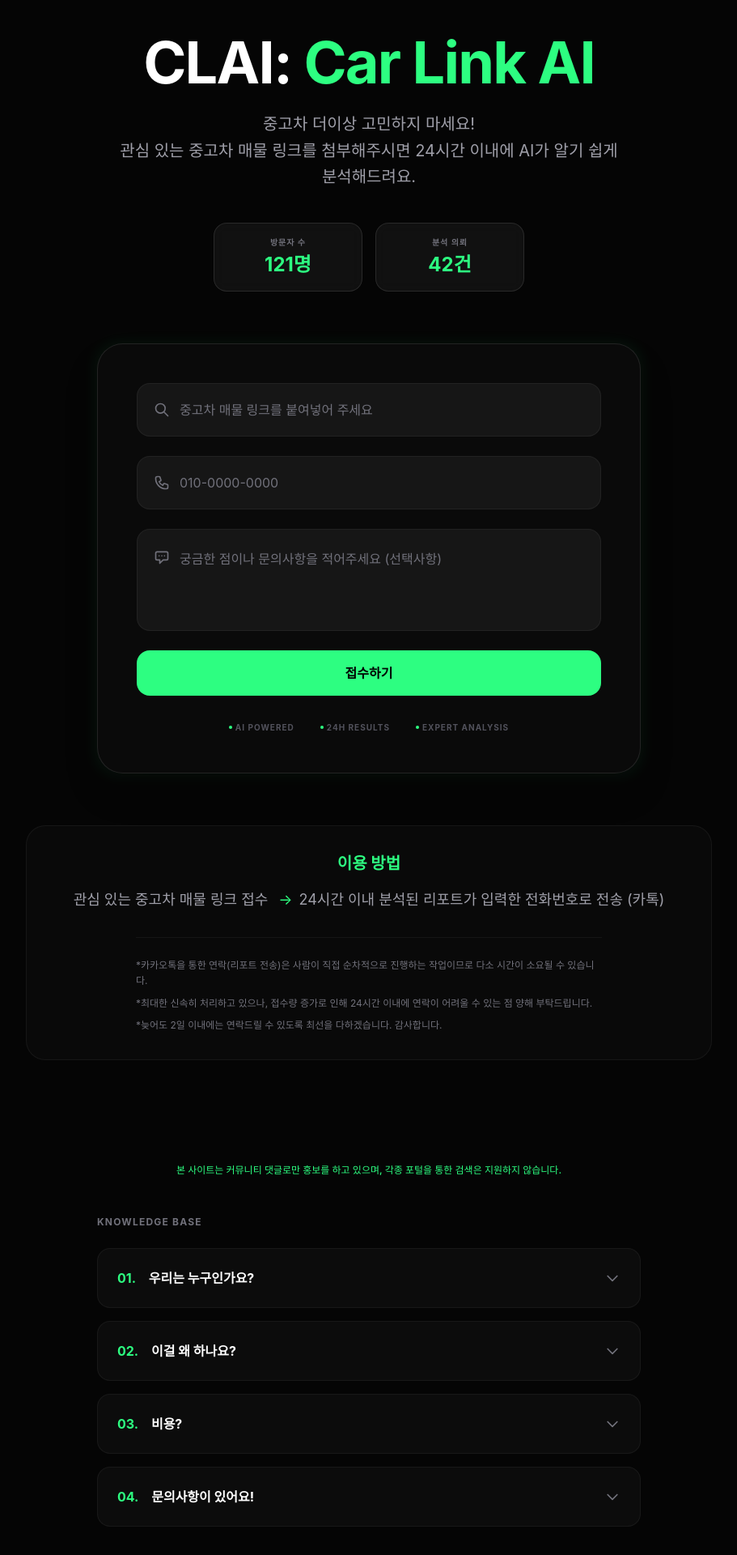
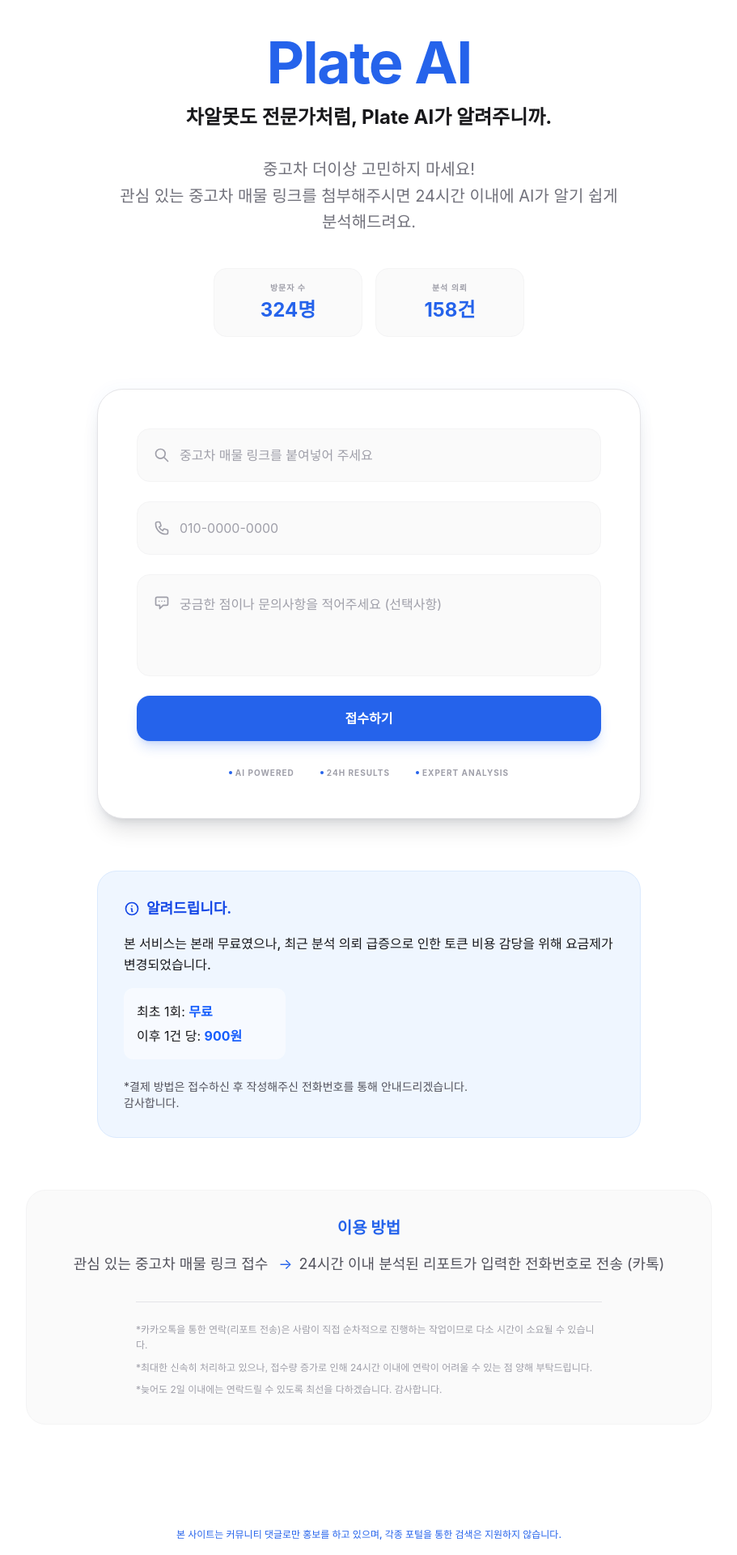
Before and after one commit to 777ceo11/CALI, a Next.js app: page / in a window 1280 px wide. Shown: the part 120-2040 px from the top of the page at 81% size, without its empty margins (184-1095 px from the left). Built offline with nearby package versions, Linux system fonts and the light colour scheme.

Commit message:
brand: rebranding to Plate AI with white/blue theme and pricing updates

```diff
--- a/app/globals.css
+++ b/app/globals.css
@@ -1,9 +1,9 @@
 @import "tailwindcss";
 
 :root {
-  --background: #050505;
-  --foreground: #ffffff;
-  --primary: #2DFE81;
+  --background: #ffffff;
+  --foreground: #09090b;
+  --primary: #2563eb;
 }
 
 @theme inline {
@@ -22,10 +22,10 @@
 
 /* Custom glow effect */
 .glow {
-  box-shadow: 0 0 20px rgba(45, 254, 129, 0.15);
+  box-shadow: 0 0 20px rgba(37, 99, 235, 0.1);
 }
 
 .glow-focus:focus-within {
-  box-shadow: 0 0 30px rgba(45, 254, 129, 0.3);
+  box-shadow: 0 0 30px rgba(37, 99, 235, 0.2);
   border-color: var(--primary);
 }
--- a/app/page.tsx
+++ b/app/page.tsx
@@ -35,25 +35,25 @@
   const [question, setQuestion] = useState("");
   const [isSubmitting, setIsSubmitting] = useState(false);
   const [message, setMessage] = useState("");
-  const [stats, setStats] = useState({ visitors: 121, requests: 42 });
+  const [stats, setStats] = useState({ visitors: 324, requests: 158 });
 
   useEffect(() => {
-    // 2026년 5월 3일 오전 3시를 기준으로 계산
-    const baseDate = new Date("2026-05-03T03:00:00");
+    // 2026년 5월 5일 00시를 기준으로 계산
+    const baseDate = new Date("2026-05-05T00:00:00");
 
     const updateStats = () => {
       const now = new Date();
       const diffMs = now.getTime() - baseDate.getTime();
-      const diffHours = Math.floor(diffMs / (1000 * 60 * 60));
+      const diffMinutes = Math.floor(diffMs / (1000 * 60));
 
       setStats({
-        visitors: 121 + Math.max(0, diffHours * 2),
-        requests: 42 + Math.max(0, Math.floor(diffHours / 6) * 4)
+        visitors: 324 + Math.max(0, Math.floor(diffMinutes / 10) * 2),
+        requests: 158 + Math.max(0, Math.floor(diffMinutes / 30) * 1)
       });
     };
 
     updateStats();
-    const timer = setInterval(updateStats, 1000 * 60 * 30); // 30분마다 갱신
+    const timer = setInterval(updateStats, 1000 * 60 * 5); // 5분마다 갱신
     return () => clearInterval(timer);
   }, []);
 
@@ -112,13 +112,13 @@
   };
 
   return (
-    <div className="min-h-screen bg-[#050505] text-white selection:bg-primary selection:text-black">
+    <div className="min-h-screen bg-white text-zinc-900 selection:bg-primary/10 selection:text-primary">
       {/* Navigation */}
-      <nav className="flex items-center justify-between px-6 py-4 md:px-12 border-b border-white/5">
+      <nav className="flex items-center justify-between px-6 py-4 md:px-12 border-b border-zinc-100">
         <div className="flex items-center gap-8">
-          <div className="text-2xl font-bold tracking-tighter text-primary">CLAI</div>
-          <div className="flex items-center gap-8 text-sm font-medium text-zinc-400">
-            <a href="#" className="hover:text-white transition-colors text-white">Home</a>
+          <div className="text-2xl font-bold tracking-tighter text-primary">Plate AI</div>
+          <div className="flex items-center gap-8 text-sm font-medium text-zinc-500">
+            <a href="#" className="hover:text-primary transition-colors text-zinc-900">Home</a>
           </div>
         </div>
       </nav>
@@ -126,24 +126,27 @@
       <main className="max-w-4xl mx-auto px-6 pt-16 md:pt-24 pb-32">
         {/* Hero Section */}
         <div className="text-center mb-12 md:mb-16">
-          <h1 className="text-4xl md:text-7xl font-bold tracking-tight mb-6">
-            CLAI: <span className="text-primary">Car Link AI</span>
+          <h1 className="text-4xl md:text-7xl font-bold tracking-tight mb-4 text-primary">
+            Plate AI
           </h1>
-          <p className="text-zinc-400 text-base md:text-xl max-w-2xl mx-auto leading-relaxed break-keep">
+          <p className="text-zinc-900 text-lg md:text-2xl font-bold mb-8">
+            차알못도 전문가처럼, Plate AI가 알려주니까.
+          </p>
+          <p className="text-zinc-500 text-base md:text-xl max-w-2xl mx-auto leading-relaxed break-keep">
             중고차 더이상 고민하지 마세요!<br/>
             관심 있는 중고차 매물 링크를 첨부해주시면 24시간 이내에 AI가 알기 쉽게 분석해드려요.
           </p>
 
           {/* Stats Section */}
           <div className="mt-10 grid grid-cols-2 gap-4 max-w-sm mx-auto">
-            <div className="bg-white/5 border border-white/10 rounded-2xl p-4 backdrop-blur-sm">
-              <div className="text-zinc-500 text-[10px] font-bold uppercase tracking-widest mb-1">방문자 수</div>
+            <div className="bg-zinc-50 border border-zinc-100 rounded-2xl p-4">
+              <div className="text-zinc-400 text-[10px] font-bold uppercase tracking-widest mb-1">방문자 수</div>
               <div className="text-xl md:text-2xl font-bold text-primary">
                 <CountUp end={stats.visitors} />명
               </div>
             </div>
-            <div className="bg-white/5 border border-white/10 rounded-2xl p-4 backdrop-blur-sm">
-              <div className="text-zinc-500 text-[10px] font-bold uppercase tracking-widest mb-1">분석 의뢰</div>
+            <div className="bg-zinc-50 border border-zinc-100 rounded-2xl p-4">
+              <div className="text-zinc-400 text-[10px] font-bold uppercase tracking-widest mb-1">분석 의뢰</div>
               <div className="text-xl md:text-2xl font-bold text-primary">
                 <CountUp end={stats.requests} />건
               </div>
@@ -153,16 +156,16 @@
 
         {/* Form Section */}
         <div className="relative group max-w-2xl mx-auto mb-16">
-          <div className="absolute -inset-1 bg-primary/20 rounded-[2rem] blur opacity-25 group-hover:opacity-50 transition duration-1000 group-hover:duration-200"></div>
-          <div className="relative bg-[#0A0A0A] border border-white/10 rounded-[2rem] p-6 md:p-12 shadow-2xl">
+          <div className="absolute -inset-1 bg-primary/10 rounded-[2rem] blur opacity-25 group-hover:opacity-40 transition duration-1000 group-hover:duration-200"></div>
+          <div className="relative bg-white border border-zinc-200 rounded-[2rem] p-6 md:p-12 shadow-xl">
             <form onSubmit={handleSubmit} className="space-y-6">
-              <div className="relative glow-focus transition-all duration-300 rounded-2xl border border-white/5 bg-white/5 p-1">
+              <div className="relative glow-focus transition-all duration-300 rounded-2xl border border-zinc-100 bg-zinc-50 p-1">
                 <div className="flex items-center px-4">
-                  <svg className="w-5 h-5 text-zinc-500 mr-3 flex-shrink-0" fill="none" stroke="currentColor" viewBox="0 0 24 24"><path strokeLinecap="round" strokeLinejoin="round" strokeWidth="2" d="M21 21l-6-6m2-5a7 7 0 11-14 0 7 7 0 0114 0z" /></svg>
+                  <svg className="w-5 h-5 text-zinc-400 mr-3 flex-shrink-0" fill="none" stroke="currentColor" viewBox="0 0 24 24"><path strokeLinecap="round" strokeLinejoin="round" strokeWidth="2" d="M21 21l-6-6m2-5a7 7 0 11-14 0 7 7 0 0114 0z" /></svg>
                   <input
                     type="url"
                     placeholder="중고차 매물 링크를 붙여넣어 주세요"
-                    className="w-full py-4 bg-transparent border-none focus:ring-0 text-white placeholder-zinc-500 text-sm md:text-base"
+                    className="w-full py-4 bg-transparent border-none focus:ring-0 text-zinc-900 placeholder-zinc-400 text-sm md:text-base"
                     value={link}
                     onChange={(e) => setLink(e.target.value)}
                     required
@@ -170,13 +173,13 @@
                 </div>
               </div>
 
-              <div className="relative glow-focus transition-all duration-300 rounded-2xl border border-white/5 bg-white/5 p-1">
+              <div className="relative glow-focus transition-all duration-300 rounded-2xl border border-zinc-100 bg-zinc-50 p-1">
                 <div className="flex items-center px-4">
-                  <svg className="w-5 h-5 text-zinc-500 mr-3 flex-shrink-0" fill="none" stroke="currentColor" viewBox="0 0 24 24"><path strokeLinecap="round" strokeLinejoin="round" strokeWidth="2" d="M3 5a2 2 0 012-2h3.28a1 1 0 01.948.684l1.498 4.493a1 1 0 01-.502 1.21l-2.257 1.13a11.042 11.042 0 005.516 5.516l1.13-2.257a1 1 0 011.21-.502l4.493 1.498a1 1 0 01.684.949V19a2 2 0 01-2 2h-1C9.716 21 3 14.284 3 6V5z" /></svg>
+                  <svg className="w-5 h-5 text-zinc-400 mr-3 flex-shrink-0" fill="none" stroke="currentColor" viewBox="0 0 24 24"><path strokeLinecap="round" strokeLinejoin="round" strokeWidth="2" d="M3 5a2 2 0 012-2h3.28a1 1 0 01.948.684l1.498 4.493a1 1 0 01-.502 1.21l-2.257 1.13a11.042 11.042 0 005.516 5.516l1.13-2.257a1 1 0 011.21-.502l4.493 1.498a1 1 0 01.684.949V19a2 2 0 01-2 2h-1C9.716 21 3 14.284 3 6V5z" /></svg>
                   <input
                     type="tel"
                     placeholder="010-0000-0000"
-                    className="w-full py-4 bg-transparent border-none focus:ring-0 text-white placeholder-zinc-500 text-sm md:text-base"
+                    className="w-full py-4 bg-transparent border-none focus:ring-0 text-zinc-900 placeholder-zinc-400 text-sm md:text-base"
                     value={phone}
                     onChange={handlePhoneChange}
                     maxLength={13}
@@ -185,12 +188,12 @@
                 </div>
               </div>
 
-              <div className="relative glow-focus transition-all duration-300 rounded-2xl border border-white/5 bg-white/5 p-1">
+              <div className="relative glow-focus transition-all duration-300 rounded-2xl border border-zinc-100 bg-zinc-50 p-1">
                 <div className="flex items-start px-4 py-2">
-                  <svg className="w-5 h-5 text-zinc-500 mr-3 mt-3 flex-shrink-0" fill="none" stroke="currentColor" viewBox="0 0 24 24"><path strokeLinecap="round" strokeLinejoin="round" strokeWidth="2" d="M8 10h.01M12 10h.01M16 10h.01M9 16H5a2 2 0 01-2-2V6a2 2 0 012-2h14a2 2 0 012 2v8a2 2 0 01-2 2h-5l-5 5v-5z" /></svg>
+                  <svg className="w-5 h-5 text-zinc-400 mr-3 mt-3 flex-shrink-0" fill="none" stroke="currentColor" viewBox="0 0 24 24"><path strokeLinecap="round" strokeLinejoin="round" strokeWidth="2" d="M8 10h.01M12 10h.01M16 10h.01M9 16H5a2 2 0 01-2-2V6a2 2 0 012-2h14a2 2 0 012 2v8a2 2 0 01-2 2h-5l-5 5v-5z" /></svg>
                   <textarea
                     placeholder="궁금한 점이나 문의사항을 적어주세요 (선택사항)"
-                    className="w-full py-3 bg-transparent border-none focus:ring-0 text-white placeholder-zinc-500 text-sm md:text-base min-h-[100px] resize-none"
+                    className="w-full py-3 bg-transparent border-none focus:ring-0 text-zinc-900 placeholder-zinc-400 text-sm md:text-base min-h-[100px] resize-none"
                     value={question}
                     onChange={(e) => setQuestion(e.target.value)}
                   />
@@ -200,19 +203,19 @@
               <button
                 type="submit"
                 disabled={isSubmitting}
-                className="w-full py-4 bg-primary text-black font-bold rounded-2xl hover:scale-[1.02] active:scale-95 transition-all duration-200 disabled:opacity-50 disabled:hover:scale-100 text-sm md:text-base"
+                className="w-full py-4 bg-primary text-white font-bold rounded-2xl hover:bg-primary/90 active:scale-95 transition-all duration-200 disabled:opacity-50 disabled:hover:scale-100 text-sm md:text-base shadow-lg shadow-primary/20"
               >
                 {isSubmitting ? "접수 중..." : "접수하기"}
               </button>
 
               {message && (
-                <p className={`text-center text-sm ${message.includes('완료') ? 'text-primary' : 'text-red-400'}`}>
+                <p className={`text-center text-sm ${message.includes('완료') ? 'text-primary font-bold' : 'text-red-500'}`}>
                   {message}
                 </p>
               )}
             </form>
 
-            <div className="mt-8 flex flex-wrap justify-center gap-4 md:gap-8 text-[10px] uppercase tracking-widest text-zinc-600 font-bold">
+            <div className="mt-8 flex flex-wrap justify-center gap-4 md:gap-8 text-[10px] uppercase tracking-widest text-zinc-400 font-bold">
               <span className="flex items-center gap-1"><span className="w-1 h-1 bg-primary rounded-full"></span> AI Powered</span>
               <span className="flex items-center gap-1"><span className="w-1 h-1 bg-primary rounded-full"></span> 24H Results</span>
               <span className="flex items-center gap-1"><span className="w-1 h-1 bg-primary rounded-full"></span> Expert Analysis</span>
@@ -220,23 +223,44 @@
           </div>
         </div>
 
+        {/* Pricing Notice Section */}
+        <div className="max-w-2xl mx-auto mb-16 p-6 md:p-8 bg-blue-50 border border-blue-100 rounded-3xl text-zinc-900">
+          <h2 className="text-lg font-bold mb-4 text-blue-700 flex items-center gap-2">
+            <svg className="w-5 h-5" fill="none" stroke="currentColor" viewBox="0 0 24 24"><path strokeLinecap="round" strokeLinejoin="round" strokeWidth="2" d="M13 16h-1v-4h-1m1-4h.01M21 12a9 9 0 11-18 0 9 9 0 0118 0z" /></svg>
+            알려드립니다.
+          </h2>
+          <div className="space-y-4 text-sm md:text-base leading-relaxed">
+            <p className="font-medium">
+              본 서비스는 본래 무료였으나, 최근 분석 의뢰 급증으로 인한 토큰 비용 감당을 위해 요금제가 변경되었습니다.
+            </p>
+            <div className="bg-white/50 p-4 rounded-xl space-y-1 inline-block min-w-[200px]">
+              <p>최초 1회: <span className="text-blue-600 font-bold">무료</span></p>
+              <p>이후 1건 당: <span className="text-blue-600 font-bold">900원</span></p>
+            </div>
+            <p className="text-zinc-600 text-xs md:text-sm pt-2">
+              *결제 방법은 접수하신 후 작성해주신 전화번호를 통해 안내드리겠습니다.<br/>
+              감사합니다.
+            </p>
+          </div>
+        </div>
+
         {/* Description Section */}
         <div className="text-center space-y-12 mb-24 md:mb-32">
-          <div className="p-6 md:p-8 border border-white/5 bg-white/[0.02] rounded-3xl">
+          <div className="p-6 md:p-8 border border-zinc-100 bg-zinc-50 rounded-3xl">
             <h2 className="text-lg md:text-xl font-bold mb-4 text-primary">이용 방법</h2>
-            <p className="text-zinc-400 text-base md:text-lg leading-relaxed break-keep mb-8">
+            <p className="text-zinc-600 text-base md:text-lg leading-relaxed break-keep mb-8">
               관심 있는 중고차 매물 링크 접수 <span className="mx-2 text-primary">→</span>
               24시간 이내 분석된 리포트가 입력한 전화번호로 전송 (카톡)
             </p>
 
-            <div className="space-y-2 text-left max-w-xl mx-auto border-t border-white/5 pt-6">
-              <p className="text-zinc-500 text-[11px] md:text-xs leading-relaxed">
+            <div className="space-y-2 text-left max-w-xl mx-auto border-t border-zinc-200 pt-6">
+              <p className="text-zinc-400 text-[11px] md:text-xs leading-relaxed">
                 *카카오톡을 통한 연락(리포트 전송)은 사람이 직접 순차적으로 진행하는 작업이므로 다소 시간이 소요될 수 있습니다.
               </p>
-              <p className="text-zinc-500 text-[11px] md:text-xs leading-relaxed">
+              <p className="text-zinc-400 text-[11px] md:text-xs leading-relaxed">
                 *최대한 신속히 처리하고 있으나, 접수량 증가로 인해 24시간 이내에 연락이 어려울 수 있는 점 양해 부탁드립니다.
               </p>
-              <p className="text-zinc-500 text-[11px] md:text-xs leading-relaxed">
+              <p className="text-zinc-400 text-[11px] md:text-xs leading-relaxed">
                 *늦어도 2일 이내에는 연락드릴 수 있도록 최선을 다하겠습니다. 감사합니다.
               </p>
             </div>
@@ -249,53 +273,58 @@
 
         {/* Toggles / FAQ */}
         <div className="space-y-4 max-w-2xl mx-auto">
-          <h3 className="text-zinc-500 uppercase tracking-widest text-xs font-bold mb-6">Knowledge Base</h3>
+          <h3 className="text-zinc-400 uppercase tracking-widest text-xs font-bold mb-6 italic">Knowledge Base</h3>
 
-          <details className="group bg-white/[0.03] border border-white/5 rounded-2xl overflow-hidden">
-            <summary className="flex items-center justify-between p-6 cursor-pointer hover:bg-white/[0.05] transition-colors">
-              <span className="font-bold text-sm md:text-base">
-                <span className="text-primary mr-3">01.</span> 우리는 누구인가요?
+          <details className="group bg-zinc-50 border border-zinc-100 rounded-2xl overflow-hidden">
+            <summary className="flex items-center justify-between p-6 cursor-pointer hover:bg-zinc-100 transition-colors">
+              <span className="font-bold text-sm md:text-base text-zinc-900">
+                <span className="text-primary mr-3">01.</span> 누가?
               </span>
-              <svg className="w-5 h-5 text-zinc-500 group-open:rotate-180 transition-transform" fill="none" stroke="currentColor" viewBox="0 0 24 24"><path strokeLinecap="round" strokeLinejoin="round" strokeWidth="2" d="M19 9l-7 7-7-7" /></svg>
+              <svg className="w-5 h-5 text-zinc-400 group-open:rotate-180 transition-transform" fill="none" stroke="currentColor" viewBox="0 0 24 24"><path strokeLinecap="round" strokeLinejoin="round" strokeWidth="2" d="M19 9l-7 7-7-7" /></svg>
             </summary>
-            <div className="p-6 pt-0 text-zinc-400 text-sm md:text-base leading-relaxed border-t border-white/5 break-keep">
+            <div className="p-6 pt-0 text-zinc-600 text-sm md:text-base leading-relaxed border-t border-zinc-100 break-keep">
               졸업 프로젝트를 하고 있는 인천대학교 4학년, 경희대학교 4학년 재학생 입니다!
             </div>
           </details>
 
-          <details className="group bg-white/[0.03] border border-white/5 rounded-2xl overflow-hidden">
-            <summary className="flex items-center justify-between p-6 cursor-pointer hover:bg-white/[0.05] transition-colors">
-              <span className="font-bold text-sm md:text-base">
-                <span className="text-primary mr-3">02.</span> 이걸 왜 하나요?
+          <details className="group bg-zinc-50 border border-zinc-100 rounded-2xl overflow-hidden">
+            <summary className="flex items-center justify-between p-6 cursor-pointer hover:bg-zinc-100 transition-colors">
+              <span className="font-bold text-sm md:text-base text-zinc-900">
+                <span className="text-primary mr-3">02.</span> 왜?
               </span>
-              <svg className="w-5 h-5 text-zinc-500 group-open:rotate-180 transition-transform" fill="none" stroke="currentColor" viewBox="0 0 24 24"><path strokeLinecap="round" strokeLinejoin="round" strokeWidth="2" d="M19 9l-7 7-7-7" /></svg>
+              <svg className="w-5 h-5 text-zinc-400 group-open:rotate-180 transition-transform" fill="none" stroke="currentColor" viewBox="0 0 24 24"><path strokeLinecap="round" strokeLinejoin="round" strokeWidth="2" d="M19 9l-7 7-7-7" /></svg>
             </summary>
-            <div className="p-6 pt-0 text-zinc-400 text-sm md:text-base leading-relaxed border-t border-white/5 break-keep">
+            <div className="p-6 pt-0 text-zinc-600 text-sm md:text-base leading-relaxed border-t border-zinc-100 break-keep">
               어떤 중고차를 사야할지 모르겠는데, 딜러에 의존할 수 밖에 없는 구조를 바꾸고자 합니다! 이에 프로젝트에 대한 실제 이용자들의 데이터가 필요합니다.
             </div>
           </details>
 
-          <details className="group bg-white/[0.03] border border-white/5 rounded-2xl overflow-hidden">
-            <summary className="flex items-center justify-between p-6 cursor-pointer hover:bg-white/[0.05] transition-colors">
-              <span className="font-bold text-sm md:text-base">
+          <details className="group bg-zinc-50 border border-zinc-100 rounded-2xl overflow-hidden">
+            <summary className="flex items-center justify-between p-6 cursor-pointer hover:bg-zinc-100 transition-colors">
+              <span className="font-bold text-sm md:text-base text-zinc-900">
                 <span className="text-primary mr-3">03.</span> 비용?
               </span>
-              <svg className="w-5 h-5 text-zinc-500 group-open:rotate-180 transition-transform" fill="none" stroke="currentColor" viewBox="0 0 24 24"><path strokeLinecap="round" strokeLinejoin="round" strokeWidth="2" d="M19 9l-7 7-7-7" /></svg>
+              <svg className="w-5 h-5 text-zinc-400 group-open:rotate-180 transition-transform" fill="none" stroke="currentColor" viewBox="0 0 24 24"><path strokeLinecap="round" strokeLinejoin="round" strokeWidth="2" d="M19 9l-7 7-7-7" /></svg>
             </summary>
-            <div className="p-6 pt-0 text-zinc-400 text-sm md:text-base leading-relaxed border-t border-white/5 break-keep">
-              당연히 무료입니다!<br/><br/>
-              대신 리포트 발송 전후로 요청드리는 사전·사후 설문지에 꼭 참여해 주시기를 간곡히 부탁드립니다.
+            <div className="p-6 pt-0 text-zinc-600 text-sm md:text-base leading-relaxed border-t border-zinc-100 break-keep space-y-4">
+              <p>본 프로젝트는 본래 무료로 진행하던 서비스였으나, 최근 분석 의뢰 증가로 인해 사비로 진행하던 ai비용 감당이 어려워져 최초 1회만 무료로 분석이 가능함을 알려드립니다.<br/>
+              최초 1회 무료 이후에는 1건당 최소한의 비용(900원)이 부과됩니다.</p>
+
+              <p>최초 무료로 진행되는 리포트의 경우, 발송 전후로 요청드리는 사전·사후 설문지에 꼭 참여해 주시기를 간곡히 부탁드립니다.</p>
+
+              <p>감사합니다.<br/><br/>
+              <span className="text-xs text-zinc-400">본 정책은 2026년 5월 5일 00시부터 적용됩니다.</span></p>
             </div>
           </details>
 
-          <details className="group bg-white/[0.03] border border-white/5 rounded-2xl overflow-hidden">
-            <summary className="flex items-center justify-between p-6 cursor-pointer hover:bg-white/[0.05] transition-colors">
-              <span className="font-bold text-sm md:text-base">
-                <span className="text-primary mr-3">04.</span> 문의사항이 있어요!
+          <details className="group bg-zinc-50 border border-zinc-100 rounded-2xl overflow-hidden">
+            <summary className="flex items-center justify-between p-6 cursor-pointer hover:bg-zinc-100 transition-colors">
+              <span className="font-bold text-sm md:text-base text-zinc-900">
+                <span className="text-primary mr-3">04.</span> 문의사항
               </span>
-              <svg className="w-5 h-5 text-zinc-500 group-open:rotate-180 transition-transform" fill="none" stroke="currentColor" viewBox="0 0 24 24"><path strokeLinecap="round" strokeLinejoin="round" strokeWidth="2" d="M19 9l-7 7-7-7" /></svg>
+              <svg className="w-5 h-5 text-zinc-400 group-open:rotate-180 transition-transform" fill="none" stroke="currentColor" viewBox="0 0 24 24"><path strokeLinecap="round" strokeLinejoin="round" strokeWidth="2" d="M19 9l-7 7-7-7" /></svg>
             </summary>
-            <div className="p-6 pt-0 text-zinc-400 text-sm md:text-base leading-relaxed border-t border-white/5 break-keep">
+            <div className="p-6 pt-0 text-zinc-600 text-sm md:text-base leading-relaxed border-t border-zinc-100 break-keep">
               <a href="mailto:click.studio.sw@gmail.com" className="hover:text-primary transition-colors">click.studio.sw@gmail.com</a> 로 언제든 연락 주세요!<br/><br/>
               혹은 연락 드리는 카톡으로 문의 부탁드립니다.
             </div>
@@ -304,10 +333,10 @@
       </main>
 
       {/* Footer */}
-      <footer className="border-t border-white/5 py-12 px-6">
+      <footer className="border-t border-zinc-100 py-12 px-6">
         <div className="max-w-4xl mx-auto flex flex-col md:flex-row items-center justify-center text-center">
-          <p className="text-zinc-600 text-[10px] uppercase tracking-widest font-bold">
-            © 2026 CLAI: CAR LINK AI. AUTOMOTIVE INTELLIGENCE.
+          <p className="text-zinc-400 text-[10px] uppercase tracking-widest font-bold">
+            © 2026 Plate AI. AUTOMOTIVE INTELLIGENCE.
           </p>
         </div>
       </footer>
```
